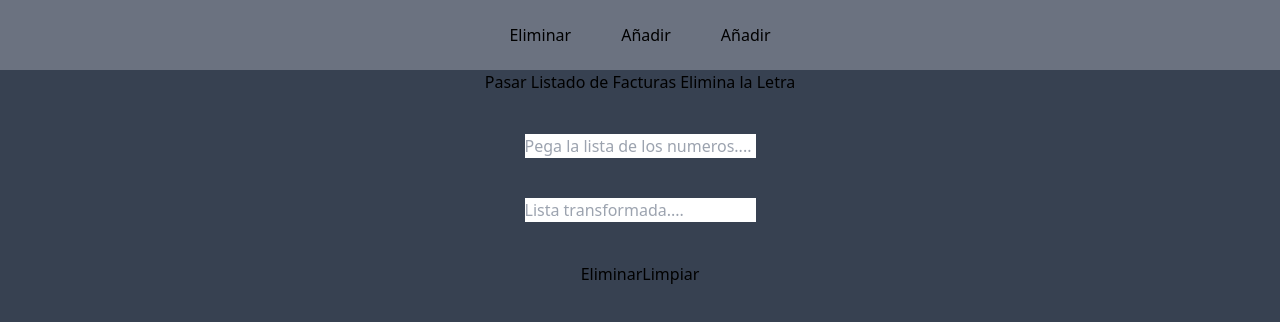
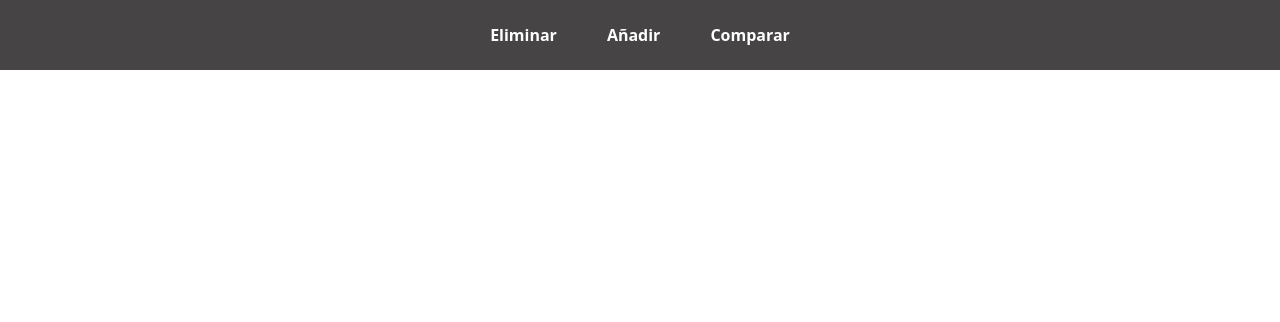
Before and after one commit to AngelicaJuliethAgudeloBautistaADSO/FACTURAS_TOOLS, a Vue app: page / in a window 1280 px wide. Shown: the top 322 px of the page. Built offline with nearby package versions, Linux system fonts and the light colour scheme.

Commit message:
se modifico hero para hacer emit con Eliminar

```diff
--- a/src/components/Eliminar.vue
+++ b/src/components/Eliminar.vue
@@ -1,13 +1,13 @@
 <template>
-    <div class="bg-gray-700 h-screen flex-col flex items-center gap-10">
-        <h2>Pasar Listado de Facturas Elimina la Letra</h2>
-        <input class="border-indigo-900" placeholder="Pega la lista de los numeros...." v-model="Listnumber">
+    <div class="bg-body h-screen flex-col flex items-center gap-10 font-sans">
+        <h2 class="mt-[60px] text-lg font-bold text-letras">Pasar Listado de Facturas Elimina la Letra</h2>
+        <input class="h-[200px] w-[80%] bg-input rounded-md " placeholder="Pega la lista de los numeros...." v-model="Listnumber">
 
-        <input class="border-sky-500" type="text" id="result" placeholder="Lista transformada...." v-model="ListResult">
+        <input class="h-[200px] w-[80%] bg-input  rounded-md" type="text" id="result" placeholder="Lista transformada...." v-model="ListResult">
 
-        <div class="button-container">
-            <button onclick="processInput()">Eliminar</button>
-            <button onclick="Limpiar()">Limpiar</button>
+        <div class="w-full flex justify-center gap-[50px]  mb-[20px]">
+            <button class="bg-button p-[10px] rounded-md text-letras" onclick="processInput()">Eliminar</button>
+            <button class="bg-button p-[10px] rounded-md text-letras" onclick="Limpiar()">Limpiar</button>
         </div>
     </div>
 </template>
--- a/src/components/Hero.vue
+++ b/src/components/Hero.vue
@@ -1,19 +1,26 @@
+<script setup>
+import navbar from "./navbar.vue";
+import Eliminar from './Eliminar.vue';
 
+import { ref } from 'vue';
 
-<script setup>
-import eliminar from './Eliminar.vue'
-import navbar from './navbar.vue'
-import { ref } from 'vue'
+// Variable para controlar la visualización del componente
+const mostrarEliminar = ref(false);
 
-var showEliminar =  true
-function mostrar_eliminar(){
-    console.log(showEliminar)
-    showEliminar = false
+// Método para manejar el evento "eliminar"
+function mostrar_eliminar() {
+  mostrarEliminar.value = true;
 }
 </script>
+
 <template>
-   <div>
-       <navbar @eliminar="mostrar_eliminar"/>
-       <eliminar v-if="showEliminar == true"></eliminar>
-   </div>
+  <div>
+    <!-- Navbar con el evento "eliminar" -->
+    <navbar @eliminar="mostrar_eliminar" />
+
+    <!-- Mostrar el componente Eliminar condicionalmente -->
+    <div v-if="mostrarEliminar">
+      <Eliminar />
+    </div>
+  </div>
 </template>
--- a/src/components/navbar.vue
+++ b/src/components/navbar.vue
@@ -1,16 +1,11 @@
 <template >
-    <nav class="nav_container bg-gray-500 h-[70px] flex justify-center items-center">
+    <nav class="nav_container bg-navbar h-[70px] flex justify-center items-center font-sans font-semibold">
             <!-- botones -->
-        <ul class="ul-nav list-none flex gap-[50px]">
-                <!-- <li><a @click="$emit('click_eliminar')">Eliminar</a></li>
-                <li><a @click="$emit('click_añadir')">Añadir</a></li>
-                <li><a @click="$emit('click_comparar')">Comparar</a></li> -->
-
-                <button @click="$emit('eliminar')">Eliminar</button>
-                <button @click="$emit('click_añadir')">Añadir</button>
-                <button @click="$emit('click_comparar')">Añadir</button>
-            </ul>
-
+        <ul class="ul-nav list-none flex gap-[50px] text-letras">
+            <button @click="$emit('eliminar')">Eliminar</button>
+            <button @click="$emit('click_añadir')">Añadir</button>
+            <button @click="$emit('click_comparar')">Comparar</button>
+        </ul>
     </nav>
 </template>
 
--- a/tailwind.config.js
+++ b/tailwind.config.js
@@ -8,7 +8,12 @@ export default {
     extend: {
       colors:{
         red:"#FF0000",
-        azul:"#FF0000"
+        azul:"#FF0000",
+        body:"#232020",
+        letras:"white",
+        input:"#353535",
+        button:"#1c1c1c",
+        navbar:"#464445"
       }
     },
   },
```
